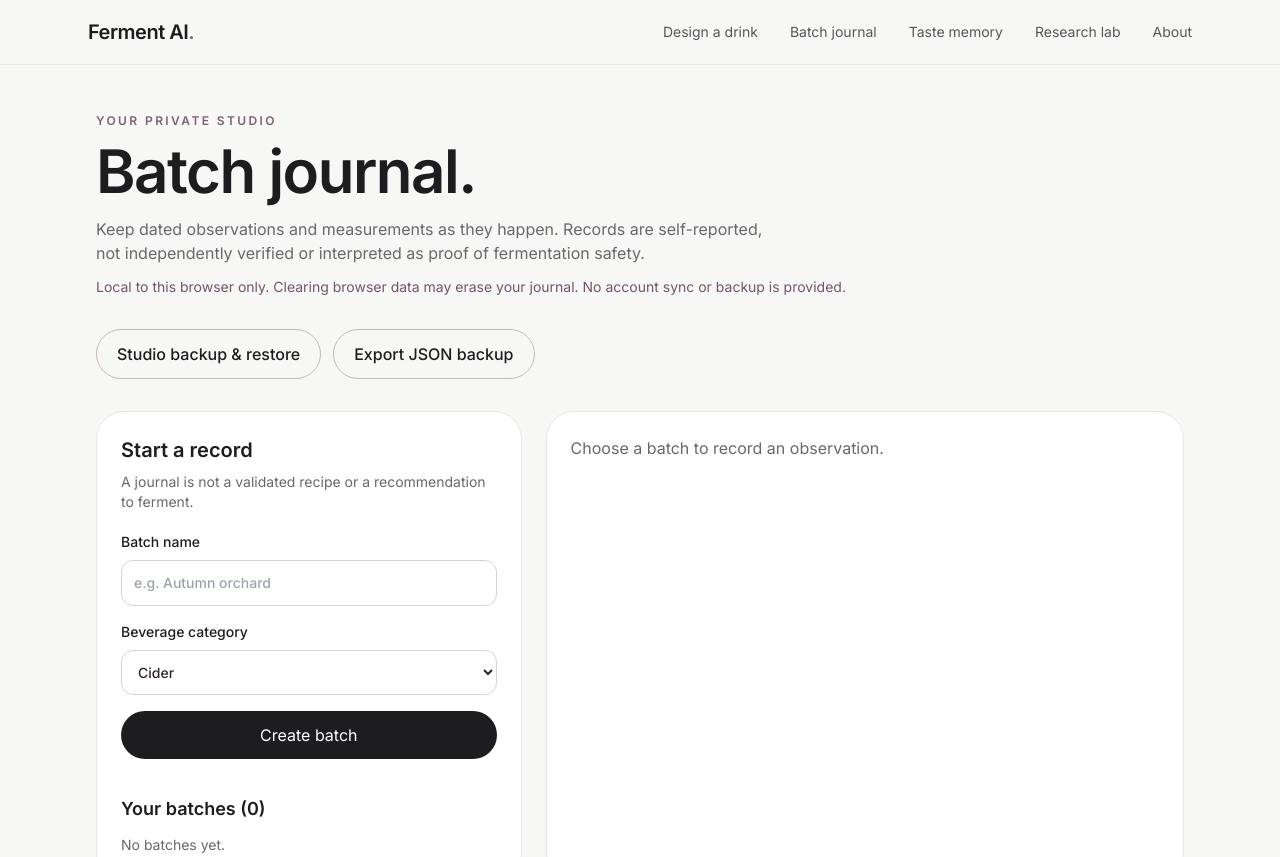
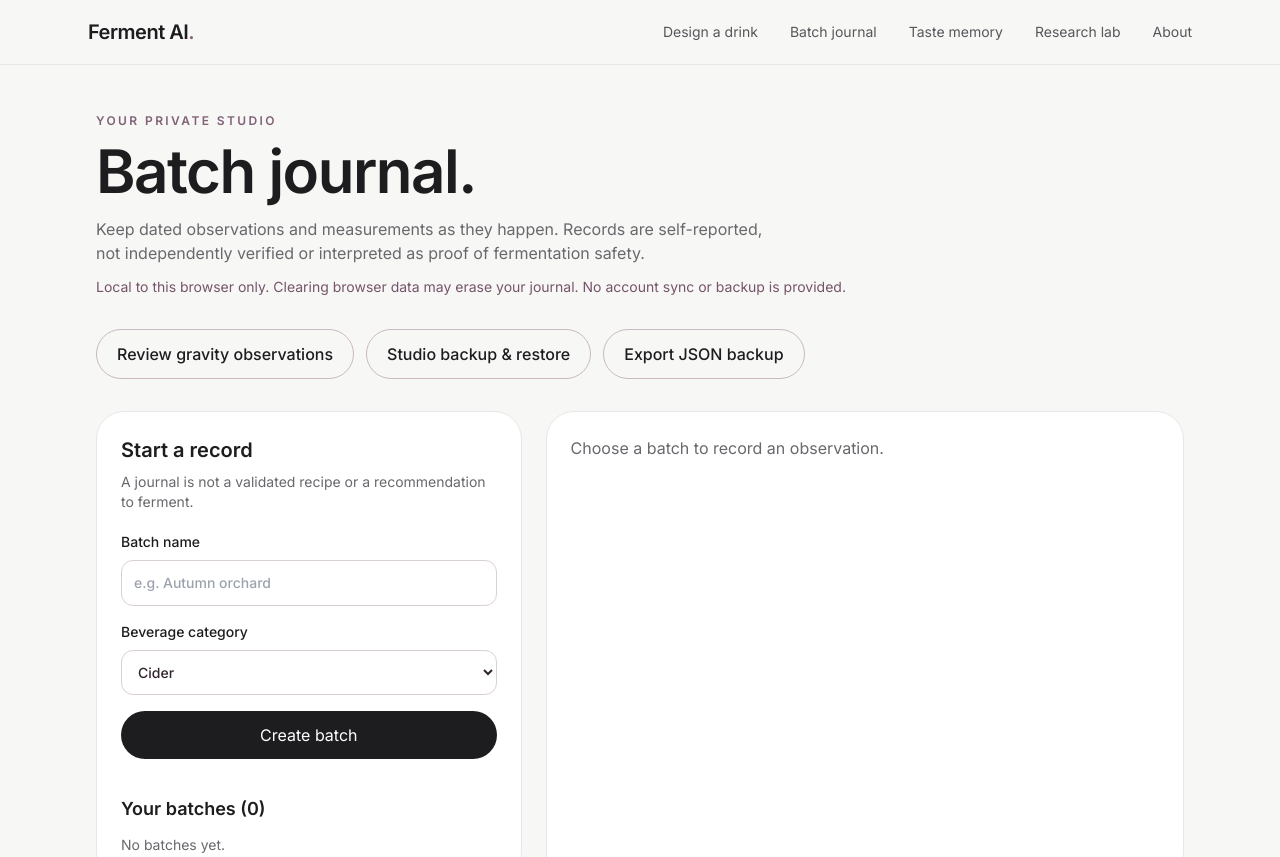
Before and after one commit to seorno/FementAI, a Next.js app in the folder frontend/: page /journal in a window 1280 px wide. Shown: the top 857 px of the page. Built offline with nearby package versions, Linux system fonts and the light colour scheme.

Commit message:
feat: expose observation review from batch journal

```diff
--- a/frontend/src/app/journal/page.tsx
+++ b/frontend/src/app/journal/page.tsx
@@ -21,7 +21,7 @@ export default function JournalPage(){
  <p className="mt-4 max-w-2xl text-[#68686d]">Keep dated observations and measurements as they happen. Records are self-reported, not independently verified or interpreted as proof of fermentation safety.</p>
  <p className="mt-3 text-sm text-[#76546b]">Local to this browser only. Clearing browser data may erase your journal. No account sync or backup is provided.</p>
  {notice&&<p role="status" className="mt-5 rounded-xl bg-[#f8f1f5] p-4">{notice}</p>}
- <div className="mt-8 flex flex-wrap gap-3"><Link href="/backup" className="rounded-full border border-[#c9b8c3] px-5 py-3 font-medium">Studio backup &amp; restore</Link><button type="button" onClick={exportJournal} className="rounded-full border border-[#c9b8c3] px-5 py-3 font-medium">Export JSON backup</button></div>
+ <div className="mt-8 flex flex-wrap gap-3"><Link href="/journal/insights" className="rounded-full border border-[#c9b8c3] px-5 py-3 font-medium">Review gravity observations</Link><Link href="/backup" className="rounded-full border border-[#c9b8c3] px-5 py-3 font-medium">Studio backup &amp; restore</Link><button type="button" onClick={exportJournal} className="rounded-full border border-[#c9b8c3] px-5 py-3 font-medium">Export JSON backup</button></div>
  <div className="mt-8 grid gap-6 lg:grid-cols-[1fr_1.5fr]">
  <div className="rounded-[28px] border border-[#e7e7e7] bg-white p-6"><h2 className="text-xl font-semibold">Start a record</h2><p className="mt-2 text-sm text-[#68686d]">A journal is not a validated recipe or a recommendation to ferment.</p>
  <form onSubmit={create} className="mt-5 space-y-4"><label className="block text-sm font-medium">Batch name<input className={input+' mt-2'} maxLength={90} required value={name} onChange={e=>setName(e.target.value)} placeholder="e.g. Autumn orchard"/></label>
```
